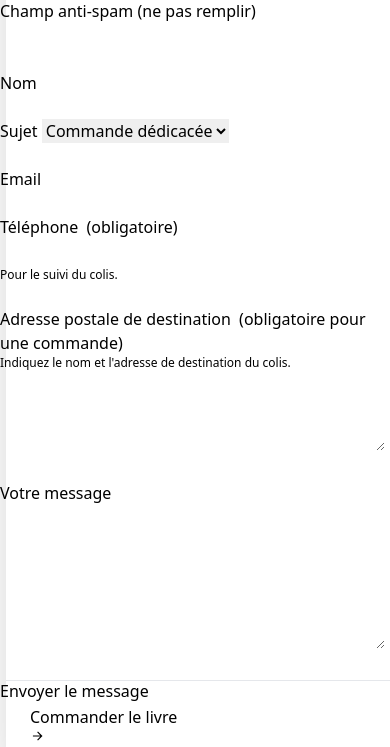
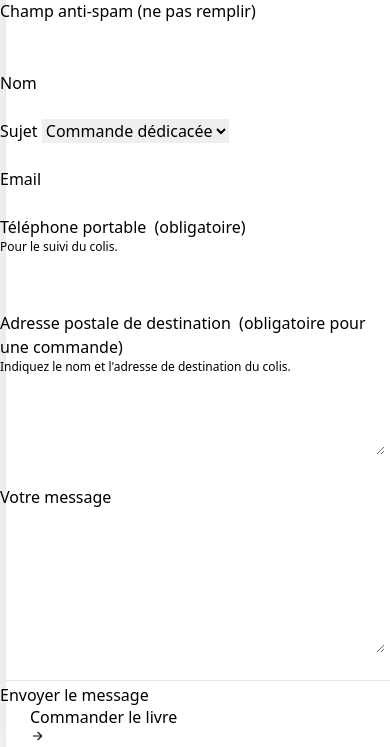
Before and after one commit to NicoWithManyO/BrunoBoulais, a Django app: page /contact/ in a window 390 px wide. Shown: the part 414-1161 px from the top of the page. Run offline with Django 5.2, Linux system fonts and the light colour scheme; data comes from the database, SQL or seed files in the repository; parts of the project's set-up code (start-up, migrations or seed data) failed here and were passed over; some libraries are stand-ins or nearby versions.

Commit message:
Contact: téléphone portable + helper au-dessus + justify .prose
- Label téléphone passé à « Téléphone portable ».
- Helper « Pour le suivi du colis. » remonté au-dessus du champ
  (cohérent avec le helper d'adresse).
- .prose justifie aussi son contenu (text-align + hyphens), pour
  que les saisies richtext sans wrapper <p> (ex. ContactPage.intro,
  Livre.présentation, biographies) soient justifiées par héritage.
  Rebuild Tailwind requis côté Bruno avant deploy prod.

```diff
--- a/templates/contact/form.html
+++ b/templates/contact/form.html
@@ -34,11 +34,11 @@
             </div>
             <div>
                 <label class="field-label" for="{{ form.telephone.id_for_label }}">
-                    Téléphone
+                    Téléphone portable
                     <span data-telephone-hint aria-live="polite" class="ml-1 normal-case tracking-normal {% if form.sujet.value == commande_value %}text-terracotta-deep{% else %}text-slate-soft{% endif %}">{% if form.sujet.value == commande_value %}(obligatoire){% else %}(optionnel){% endif %}</span>
                 </label>
+                <p data-telephone-hint-extra class="mb-2 text-xs text-slate-soft"{% if form.sujet.value != commande_value %} hidden{% endif %}>Pour le suivi du colis.</p>
                 {{ form.telephone }}
-                <p data-telephone-hint-extra class="mt-1 text-xs text-slate-soft"{% if form.sujet.value != commande_value %} hidden{% endif %}>Pour le suivi du colis.</p>
             </div>
         </div>
         <div data-adresse-wrap aria-live="polite"{% if form.sujet.value != commande_value %} hidden{% endif %}>
--- a/theme/static_src/src/styles.css
+++ b/theme/static_src/src/styles.css
@@ -405,7 +405,11 @@
     margin: 0.45rem 0.6rem 0 0;
   }
 
-  /* --- Listes dans le contenu éditorial public --- */
+  /* --- Contenu éditorial public --- */
+  /* Justify the prose container itself so raw text nodes (richtext output
+     that doesn't wrap a single line in <p>) inherit text-align/hyphens. The
+     base `p { text-align: justify }` rule still applies to wrapped content. */
+  .prose { text-align: justify; hyphens: auto; -webkit-hyphens: auto; }
   /* Tailwind preflight removes list-style, so rich-text-authored ul/ol need
      these rules to render bullets/numbers on the public site. Mirrors the
      .richtext__editor rules used by the gestion editor for a WYSIWYG match. */
```
